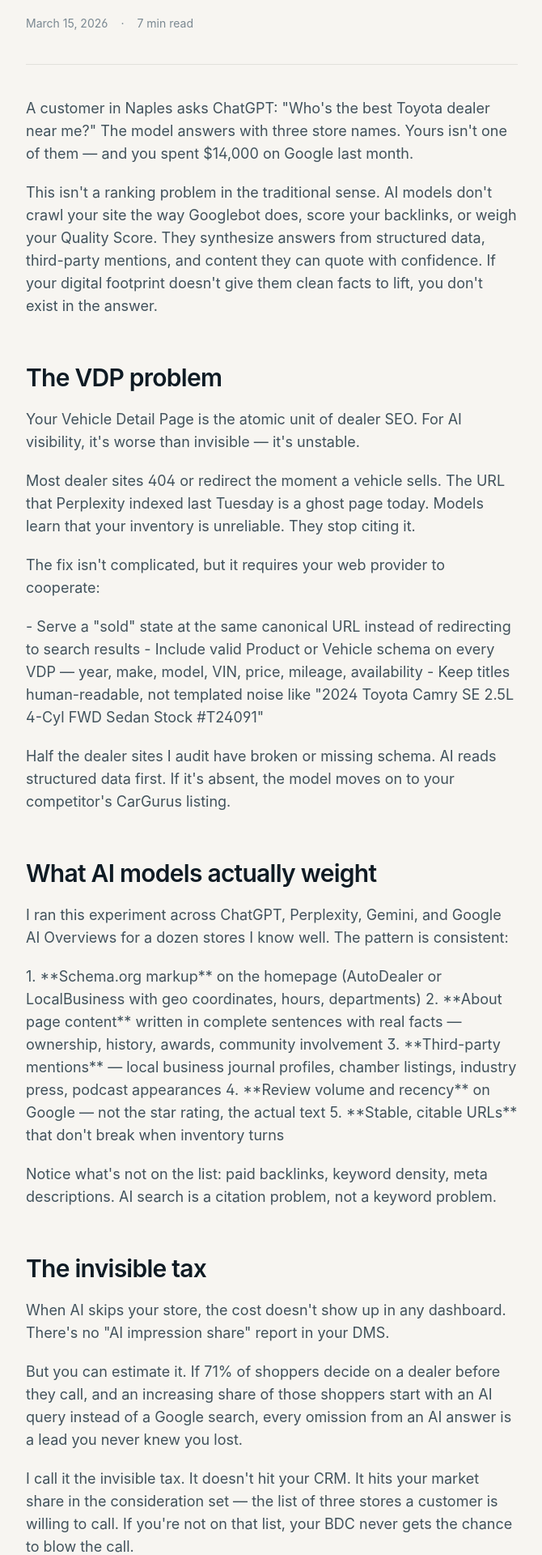
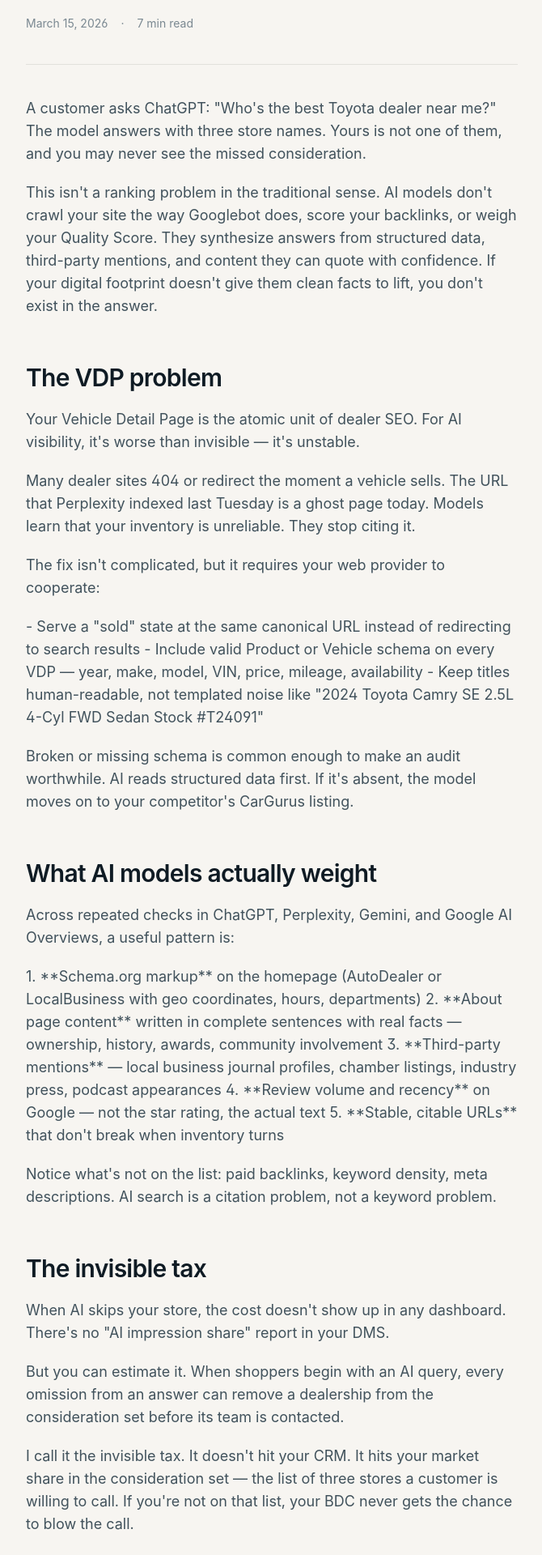
Before and after one commit to Kramerbrian/briankramer.io, a Next.js app: page /writing/ai-search-trust in a window 1280 px wide. Shown: the part 500-2420 px from the top of the page at 81% size, without its empty margins (304-974 px from the left). Built offline with nearby package versions, Linux system fonts and the light colour scheme.

Commit message:
Remove unsupported public benchmarks from essays

```diff
--- a/content/essays/index.ts
+++ b/content/essays/index.ts
@@ -20,7 +20,7 @@ export const essays: EssayEntry[] = [
     readingMinutes: 7,
     publishDate: '2026-03-15',
     featured: true,
-    body: `A customer in Naples asks ChatGPT: "Who's the best Toyota dealer near me?" The model answers with three store names. Yours isn't one of them — and you spent $14,000 on Google last month.
+    body: `A customer asks ChatGPT: "Who's the best Toyota dealer near me?" The model answers with three store names. Yours is not one of them, and you may never see the missed consideration.
 
 This isn't a ranking problem in the traditional sense. AI models don't crawl your site the way Googlebot does, score your backlinks, or weigh your Quality Score. They synthesize answers from structured data, third-party mentions, and content they can quote with confidence. If your digital footprint doesn't give them clean facts to lift, you don't exist in the answer.
 
@@ -28,7 +28,7 @@ This isn't a ranking problem in the traditional sense. AI models don't crawl you
 
 Your Vehicle Detail Page is the atomic unit of dealer SEO. For AI visibility, it's worse than invisible — it's unstable.
 
-Most dealer sites 404 or redirect the moment a vehicle sells. The URL that Perplexity indexed last Tuesday is a ghost page today. Models learn that your inventory is unreliable. They stop citing it.
+Many dealer sites 404 or redirect the moment a vehicle sells. The URL that Perplexity indexed last Tuesday is a ghost page today. Models learn that your inventory is unreliable. They stop citing it.
 
 The fix isn't complicated, but it requires your web provider to cooperate:
 
@@ -36,11 +36,11 @@ The fix isn't complicated, but it requires your web provider to cooperate:
 - Include valid Product or Vehicle schema on every VDP — year, make, model, VIN, price, mileage, availability
 - Keep titles human-readable, not templated noise like "2024 Toyota Camry SE 2.5L 4-Cyl FWD Sedan Stock #T24091"
 
-Half the dealer sites I audit have broken or missing schema. AI reads structured data first. If it's absent, the model moves on to your competitor's CarGurus listing.
+Broken or missing schema is common enough to make an audit worthwhile. AI reads structured data first. If it's absent, the model moves on to your competitor's CarGurus listing.
 
 ## What AI models actually weight
 
-I ran this experiment across ChatGPT, Perplexity, Gemini, and Google AI Overviews for a dozen stores I know well. The pattern is consistent:
+Across repeated checks in ChatGPT, Perplexity, Gemini, and Google AI Overviews, a useful pattern is:
 
 1. **Schema.org markup** on the homepage (AutoDealer or LocalBusiness with geo coordinates, hours, departments)
 2. **About page content** written in complete sentences with real facts — ownership, history, awards, community involvement
@@ -54,7 +54,7 @@ Notice what's not on the list: paid backlinks, keyword density, meta description
 
 When AI skips your store, the cost doesn't show up in any dashboard. There's no "AI impression share" report in your DMS.
 
-But you can estimate it. If 71% of shoppers decide on a dealer before they call, and an increasing share of those shoppers start with an AI query instead of a Google search, every omission from an AI answer is a lead you never knew you lost.
+But you can estimate it. When shoppers begin with an AI query, every omission from an answer can remove a dealership from the consideration set before its team is contacted.
 
 I call it the invisible tax. It doesn't hit your CRM. It hits your market share in the consideration set — the list of three stores a customer is willing to call. If you're not on that list, your BDC never gets the chance to blow the call.
 
@@ -78,7 +78,7 @@ AI visibility isn't a project. It's a beat — the new local SEO. The dealers wh
     readingMinutes: 6,
     publishDate: '2026-02-28',
     featured: true,
-    body: `Every day, dozens of trade-ready vehicles roll through your service drive. Most stores let them roll right back out. The ones that don't treat acquisition like infrastructure — not sales.
+    body: `Every day, trade-ready vehicles roll through your service drive. Many stores let them roll right back out. The ones that don't treat acquisition like infrastructure — not sales.
 
 The difference is framing. Sales thinks about the deal on the floor. Infrastructure thinks about the funnel: how many vehicles enter the lane, how many get appraised, how many get an offer, how many close, and what the gross looks like per unit at each stage.
 
@@ -96,7 +96,7 @@ The single highest-leverage change I've seen: a 90-second SLA from RO write-up t
 
 Your service advisor writes the ticket. Your used-car team decides whether that vehicle is worth an offer. Those two people almost never talk. Fix that first.
 
-Every RO over a threshold — define it for your store, maybe $600, maybe $1,200 — gets a text with year, make, model, mileage, and VIN to a used-car buyer before the customer leaves the write-up desk. Not a batch at end of day. Not a sticky note on the dispatcher's monitor. A text, in 90 seconds.
+Every RO over a threshold defined by the store gets a text with year, make, model, mileage, and VIN to a used-car buyer before the customer leaves the write-up desk. Not a batch at end of day. Not a sticky note on the dispatcher's monitor. A text, in 90 seconds.
 
 The buyer doesn't need to close on the drive. They need to plant the seed. Walk out, introduce themselves, hand the customer a printed number. That's the offer window.
 
@@ -104,13 +104,13 @@ The buyer doesn't need to close on the drive. They need to plant the seed. Walk
 
 The offer itself should be informed by auto-decoded VIN data, book value, and remaining payoff or KBB trade — calculated in real time, not pulled from a binder.
 
-If there's more than a few thousand in equity, that's an offer worth making. The math takes 30 seconds with the right tools. The hesitation takes weeks when you do it manually.
+When the equity signal supports an offer, make the offer while the relationship is warm. The math takes 30 seconds with the right tools. The hesitation takes weeks when you do it manually.
 
 ## Give the advisor a stake
 
-Your service advisor is not paid to sell you cars. They are paid to sell hours and parts. If you want their attention on acquisition, they need a spiff — $100 to $250 per vehicle acquired through their lane. Small money. Changes behavior overnight.
+Your service advisor is not paid to sell you cars. They are paid to sell hours and parts. If you want their attention on acquisition, they need a defined spiff per vehicle acquired through their lane. The amount should be tested and governed locally.
 
-I've watched stores go from zero drive-sourced units to 15–20 per month with nothing more than a spiff and a SLA. No new headcount. No new software. Just aligned incentives and a timer.
+The operating hypothesis is that aligned incentives and a visible response timer can improve drive-sourced acquisition. Measure the result locally before generalizing it.
 
 ## Follow up in 48 hours
 
@@ -122,7 +122,7 @@ Anything longer and you're competing with CarMax again. The service drive gave y
 
 Service-drive acquisition needs its own funnel, its own economics, and its own weekly report. Offers made, offers accepted, close rate, gross per unit.
 
-If close rate is under 20%, your offers are too low or your follow-up is too slow. If it's over 60%, you're leaving money on the table. Aim for 25–40%.
+Use the channel report to diagnose offer quality and follow-up speed. Do not apply a universal close-rate threshold without a defined, comparable dataset.
 
 If you can't see it separately, you can't manage it. And you'll default back to auction — which is where margin goes to die.
 
```
